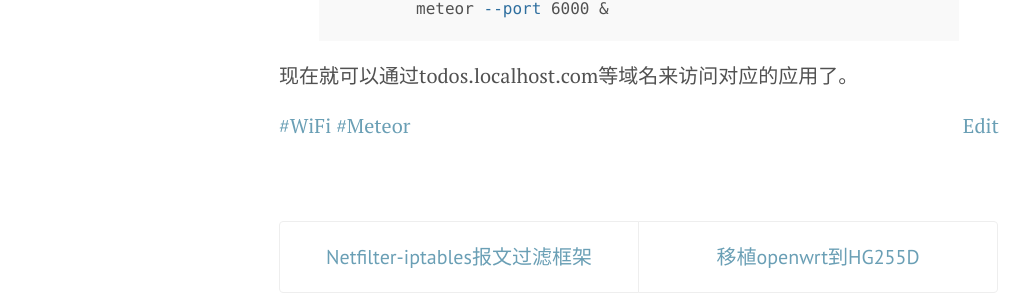
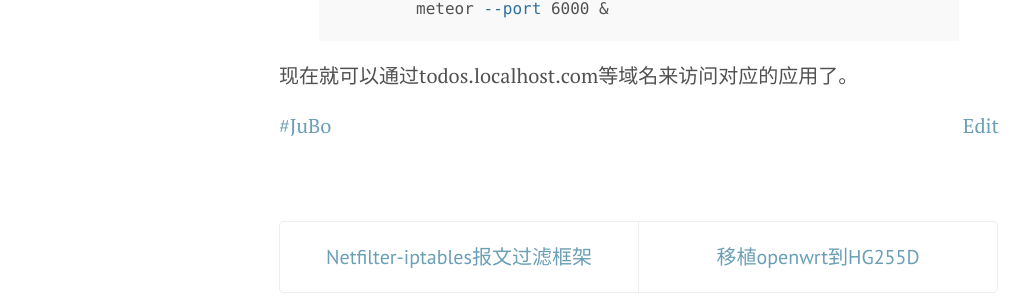
Before and after one commit to hoolev/hoolev.github.com, a Jekyll site: the page built from _posts/2014-06-28-jubo-app-runtime-environment.md, in a window 1280 px wide and 900 px high, scrolled down 4057 px. Shown: the part 547-855 px from the top of the window, without its empty margins (1-1031 px from the left). Built offline with Jekyll 4.4.1, drawn with Linux system fonts in a browser that asks for light colours; Markdown is read by kramdown in place of the engine named in the settings; comment, search, counter and statistics services are not loaded.

Commit message:
Update 2014-06-28-jubo-app-runtime-environment.md

```diff
--- a/_posts/2014-06-28-jubo-app-runtime-environment.md
+++ b/_posts/2014-06-28-jubo-app-runtime-environment.md
@@ -1,10 +1,9 @@
 ---
 layout: post
 title: JuBo应用运行环境
-categories: JuBo
+categories: Meteor
 tags:
-    - WiFi
-    - Meteor
+    - JuBo
 ---
 
 JuBo应用的运行环境是一个全新的、实时的、完整的web应用开发部署平台。
```
